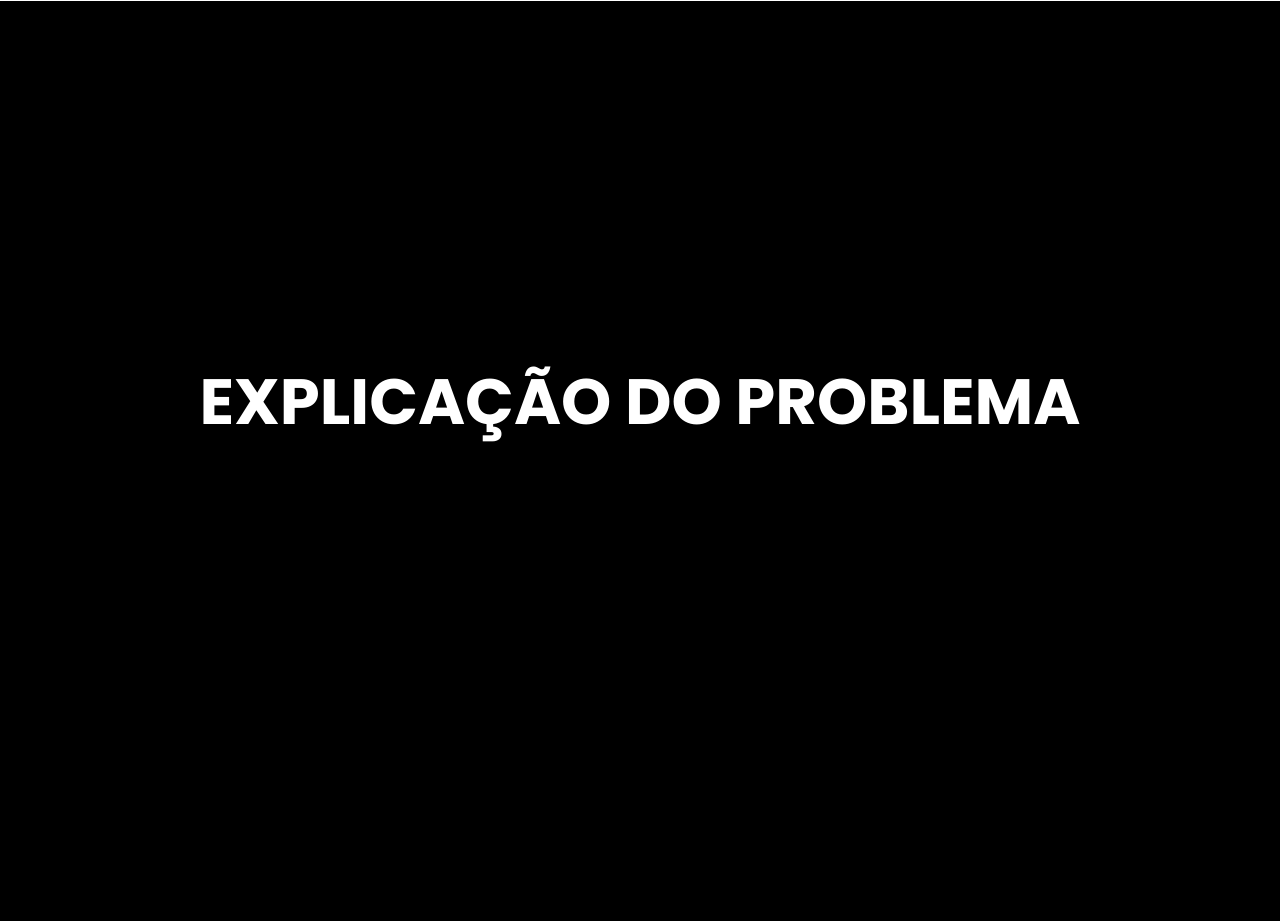
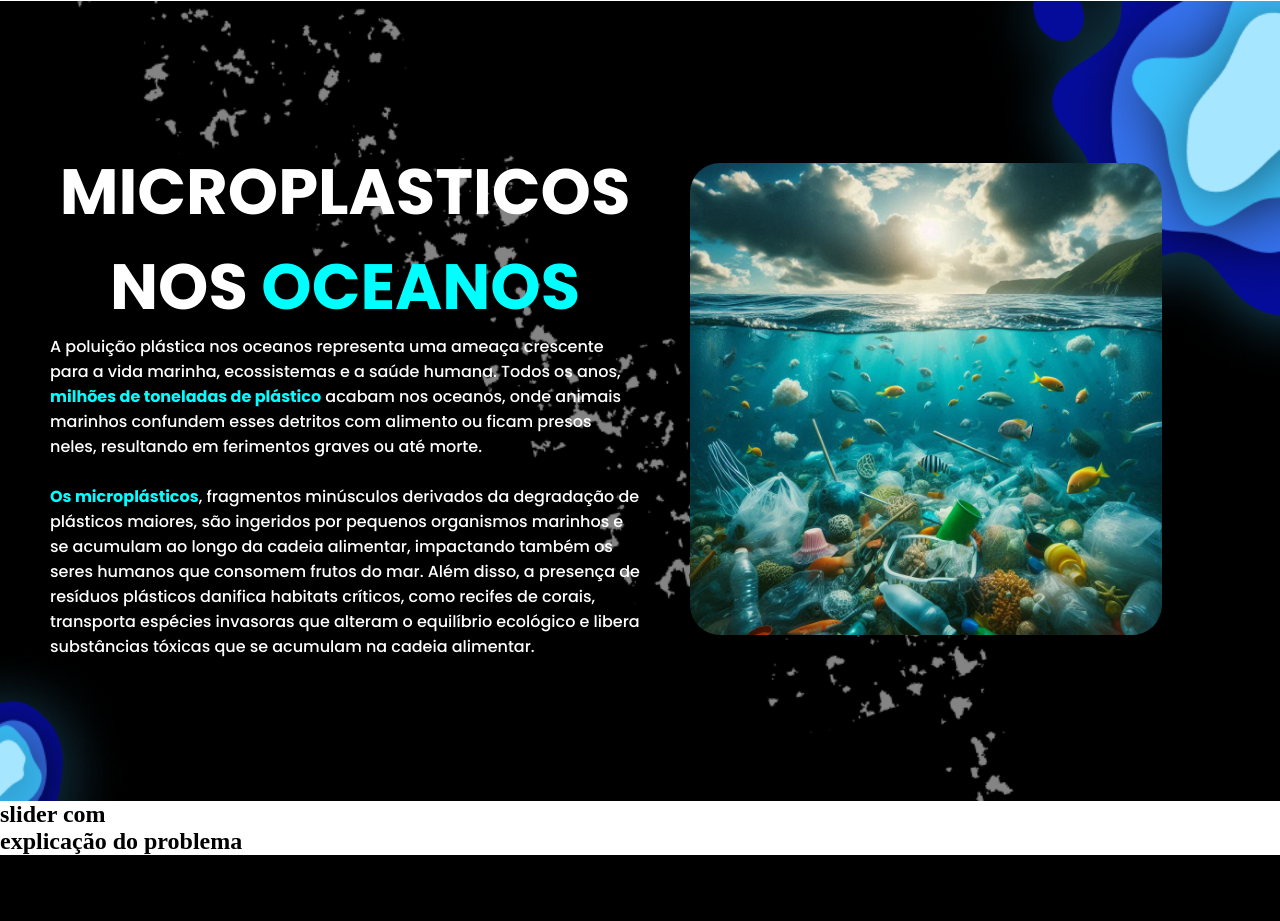
Before and after one commit to CoderGuilherme/LandinPage_GlobalSolution, a plain HTML site: page index.html in a window 1280 px wide. Shown: the part 799-1720 px from the top of the page. Drawn offline with Linux system fonts and the light colour scheme.

Commit message:
section problema feita

```diff
--- a/index.html
+++ b/index.html
@@ -5,6 +5,7 @@
     <meta name="viewport" content="width=device-width, initial-scale=1.0">
     <link rel="stylesheet" href="styles/styleHome.css">
     <link rel="stylesheet" href="styles/styleSection2.css">
+    <link rel="stylesheet" href="styles/styleProblema.css">
     <title>Landing Page Global Solution</title>
 </head>
 <body>
@@ -13,7 +14,7 @@
             <div class="border">
                 <li class="navegacao--menu">
                     <a href="/index.html#HOME">HOME</a>
-                    <a href="/index.html#ABOUT">ABOUT</a>
+                    <a href="/index.html#PROBLEMA">PROBLEMA</a>
                     <a href="/index.html#SECTION3">SECTION 3</a>
                     <a href="/index.html#SECTION4">SECTION 4</a>
                     <a href="/index.html#SECTION5">SECTION 5</a>
@@ -32,12 +33,18 @@
                 <h1>OCEAN</h1>
                 <h1>OCEAN</h1>
             </div>
-            <h2> Slogan of Project </h2>
+            <h2><p class = "par">MICROPLASTICOS</p><br> O MENOR E MAIOR PROBLEMA NO MUNDO </h2>
         </section>
-        <section class = "container_about" id = "ABOUT">
-            <h1>EXPLICAÇÃO DO PROBLEMA</h1>
+        <section class = "container_problema" id = "PROBLEMA">
+            <div class="problema_content">
+                <h1>MICROPLASTICOS NOS <Strong>OCEANOS</Strong></h1>
+                <P>A poluição plástica nos oceanos representa uma ameaça crescente para a vida marinha, ecossistemas e a saúde humana. Todos os anos, <strong>milhões de toneladas de plástico</strong> acabam nos oceanos, onde animais marinhos confundem esses detritos com alimento ou ficam presos neles, resultando em ferimentos graves ou até morte. <br> <br> <strong>Os microplásticos</strong>, fragmentos minúsculos derivados da degradação de plásticos maiores, são ingeridos por pequenos organismos marinhos e se acumulam ao longo da cadeia alimentar, impactando também os seres humanos que consomem frutos do mar. Além disso, a presença de resíduos plásticos danifica habitats críticos, como recifes de corais, transporta espécies invasoras que alteram o equilíbrio ecológico e libera substâncias tóxicas que se acumulam na cadeia alimentar.</P>
+            </div>
+            <div class="problema_image">
+                <img src="/image/Lixo_Oceano.jpeg" alt="Oceano Poluido Com Plastico">
+            </div>
         </section>
-        <section class = "container_about_images" id= SECTION2>
+        <section class = "container_tecnologia" id= "TECNOLOGIA">
             <h1>slider com <br> explicação do problema</h1 >
         </section>
         <section class = "conatiner_data" id = "SECTION3">
@@ -49,7 +56,7 @@
         <section class = "container_solution_2" id = "SECTION5">
             <h1> galery whith slider</h1>
         </section>
-        <section class = "container_solution_3" id = "SECTION4">
+        <section class = "container_solution_3" id = "SECTION6">
             <h1>images 3d do prototipo</h1>
         </section>
         <footer>
--- a/styles/styleHome.css
+++ b/styles/styleHome.css
@@ -5,6 +5,9 @@
     padding: 0;
 }
 
+html{
+    scroll-behavior: smooth;
+}
 :root{
     --Font-family-primary: "Poppins", sans-serif;
 }
@@ -43,6 +46,7 @@
     justify-content: center;
     align-items: center;
     box-sizing: border-box;
+    text-align: center;
 }
 
 .container_home video{
@@ -54,13 +58,20 @@
 
 }
 .container_home h2{
-    font-size: 4rem;
+    font-size: 3rem;
     font-family: var(--Font-family-primary);
     color: white;
     z-index: 1;
-    margin-top: 300px;
+    margin-right: 120px;
 
 }
+.par{
+    font-size: 2rem;
+    margin-top: 400px;
+    padding-top:50px
+}
+
+
 .titulo_animed{
     display: flex;
     position: absolute;
--- /dev/null
+++ b/styles/styleProblema.css
@@ -0,0 +1,61 @@
+
+
+:root{
+    --color-strong: cyan;
+}
+
+
+
+.container_problema{
+    width: 100%;
+    height: 100vh;
+    overflow: hidden;
+    display: flex;
+    position: relative;
+    z-index: 2;
+    justify-content: space-between;
+    align-items: center;
+    background: black;
+    background-image: url("/image/bg_pageProblema.png");
+    background-size: cover;
+    background-repeat: no-repeat;
+    background-position: center;
+
+}
+
+
+.container_problema h1{
+    color: white;
+    font-size: 4rem;
+    font-family: var(--Font-family-primary);
+    color: white;
+    text-align: center;
+}
+
+.container_problema p{
+    color: white;
+    font-size: 1rem;
+    font-weight: 500;
+    font-family: var(--Font-family-primary);
+}
+
+.problema_content{
+    display: block;
+    justify-content: start;
+    width: 50%;
+    padding: 50px;
+}
+
+.problema_content strong{
+    color: var(--color-strong);
+}
+
+.problema_image{
+    width: 50%;
+}
+
+.problema_image img {
+    width: 80%;
+    border-radius: 30px;
+
+}
--- a/styles/styleSection2.css
+++ b/styles/styleSection2.css
@@ -1,22 +1,4 @@
-.container_about{
-    width: 100%;
-    height: 100vh;
-    overflow: hidden;
-    display: flex;
-    position: relative;
-    z-index: 3;
-    justify-content: center;
-    align-items: center;
-    background: black;
 
-}
-
-.container_about h1{
-    color: white;
-    font-size: 4rem;
-    font-family: var(--Font-family-primary);
-    color: white;
-}
 
 #SECTION2,#SECTION3, #SECTION4, #SECTION5, #SECTION6{
     width: 100%;
@@ -27,8 +9,7 @@
     z-index: 3;
     justify-content: center;
     align-items: center;
-    background: black
-
+    background: black;
 }
 
 #SECTION2,#SECTION3, #SECTION4, #SECTION5, #SECTION6 h1{
```
Also changed, not shown: image/Lixo_Oceano.jpeg (added), image/bg_pageProblema.png (added), image/bg_pagetecnologia1.png (added), image/bg_pagetecnologia2.png (added), 1 other file.
